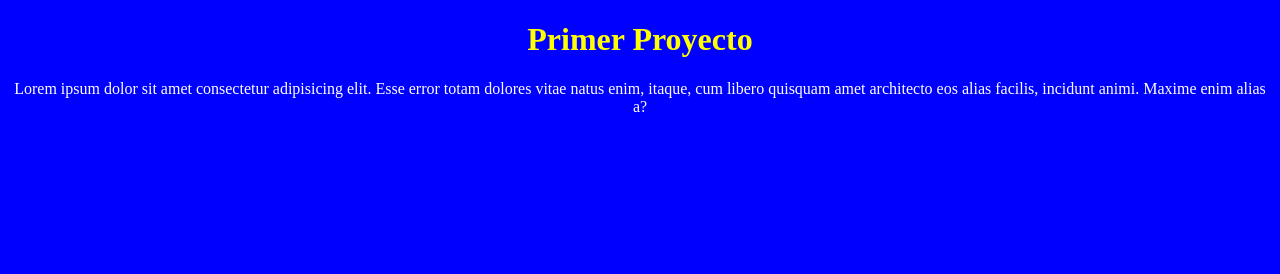
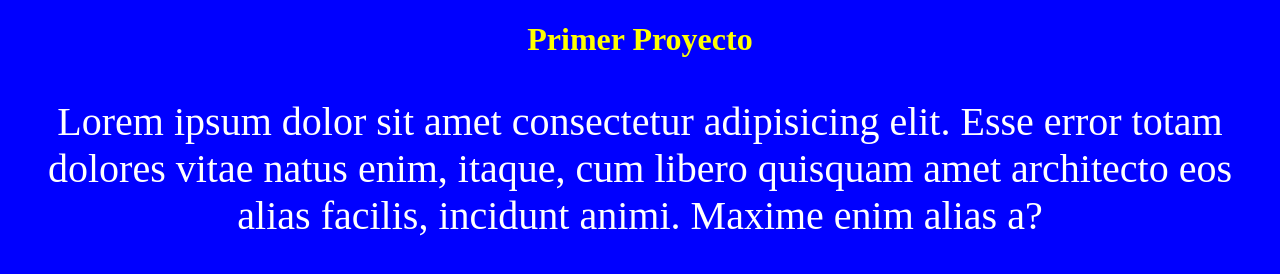
Before and after one commit to MrP4IN/ProyGit, a plain HTML site: page index.html in a window 1280 px wide. Drawn offline with Linux system fonts and the light colour scheme.

Commit message:
Cambiamos tamaño de letra del parrafo

```diff
--- a/styles.css
+++ b/styles.css
@@ -6,5 +6,5 @@ body{
 p{
     text-align: center;
     color: white;
-    size: 15px;
+    font-size: 40px;
 }
```
